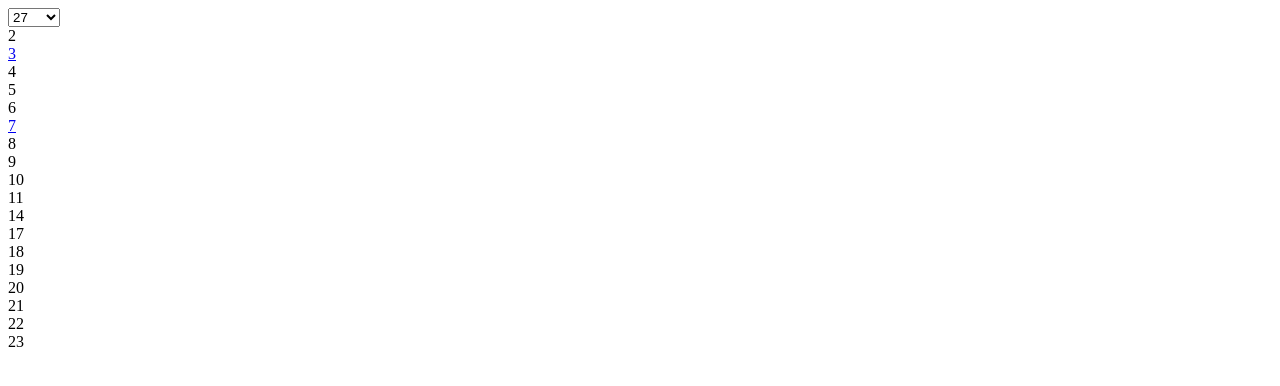
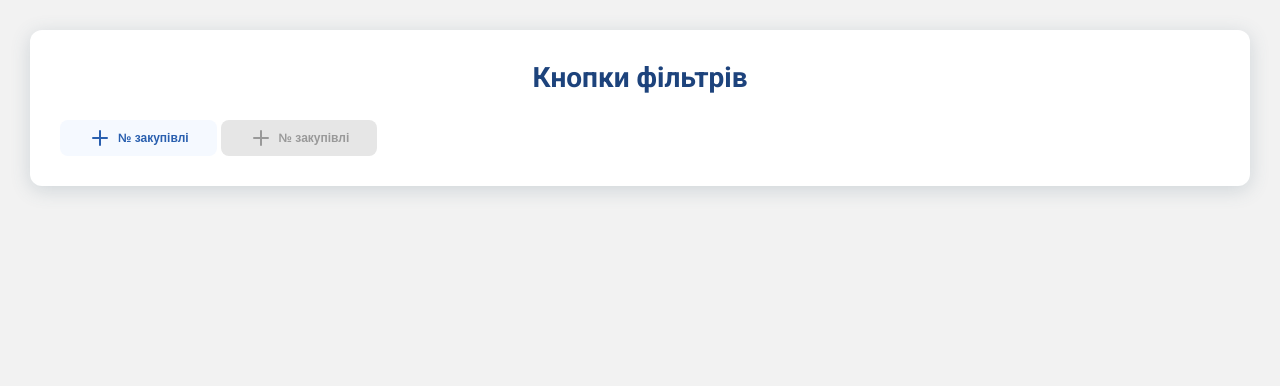
Before and after one commit to KarlMenny/test_repo, a plain HTML site: page index.html in a window 1280 px wide. Drawn offline with nearby package versions, Linux system fonts and the light colour scheme.

Commit message:
init redesign_components

```diff
--- a/index.html
+++ b/index.html
@@ -1,56 +1,37 @@
 <!DOCTYPE html>
-<html lang="en">
+<html lang="uk">
+
 <head>
     <meta charset="UTF-8">
     <meta name="viewport" content="width=device-width, initial-scale=1.0">
-    <title>Document</title>
+    <title>UI Компоненти</title>
+    <link rel="stylesheet" href="main.css">
 </head>
+
 <body>
+    <div id="PageContent" class="redesign-components">
+        <main class="main remove-safe-gutters">
+            <div class="main__wrapper">
+                <div class="custom-block custom-block_theme_white container-1770">
+                    <div class="custom-block__title">Кнопки фільтрів</div>
+                    <button class="btn btn_h_36 btn_color_light-blue" type="button">
+                        <svg width="24" height="24" viewBox="0 0 24 24" fill="none" xmlns="http://www.w3.org/2000/svg">
+                            <path d="M19 12H5M12 5V19" stroke="#295FAF" stroke-width="2" stroke-linecap="round"
+                                stroke-linejoin="round" />
+                        </svg>
+                        <span>№ закупівлі</span>
+                    </button>
+                    <button class="btn btn_h_36 btn_color_light-blue" type="button" disabled>
+                        <svg width="24" height="24" viewBox="0 0 24 24" fill="none" xmlns="http://www.w3.org/2000/svg">
+                            <path d="M19 12H5M12 5V19" stroke="#295FAF" stroke-width="2" stroke-linecap="round"
+                                stroke-linejoin="round" />
+                        </svg>
+                        <span>№ закупівлі</span>
+                    </button>
+                </div>
+            </div>
+        </main>
+    </div>
+</body>
 
-    <select>
-        <option value="1">27</option>
-        <option value="2">2</option>
-        <option value="3">3</option>
-        <option value="4">4</option>
-        <option value="5">5</option>
-        <option value="6">6</option>
-        <option value="6">999</option>
-        <option value="6">999</option>
-        <option value="6">9992</option>
-		<option value="6">еуе</option>
-		<option value="6">777</option>
-		<option value="6">888</option>
-		<option value="6">xxx</option>
-		<option value="6">zzz</option>
-        <option value="7">999</option>
-        <option value="8">999</option>
-        <option value="9">999</option>
-        <option value="10">999</option>
-    </select>
-
-    <div>2</div>
-    <a href="#">3</a>
-    <div>4</div>
-    <div id="5">5</div>
-    <div>6</div>
-    <a href="#">7</a>
-    <div>8</div>
-    <div>9</div>
-    <div>10</div>
-    <div>11</div>
-    <div>14</div>
-    <div>17</div>
-    <div>18</div>
-     <div>19</div>
-     <div>20</div>
-    <div>21</div>
-    <div>22</div>
-       <div>23</div>
-
-
-    <script src="https://ajax.googleapis.com/ajax/libs/jquery/3.7.0/jquery.min.js"></script>
-    <script>
-        console.log($('select option:selected').val());
-    </script>
-</body>
 </html>
--- /dev/null
+++ b/main.css
@@ -0,0 +1,300 @@
+@import url('https://fonts.googleapis.com/css2?family=Roboto:ital,wght@0,100..900;1,100..900&display=swap');
+
+:root {
+    --grey-color: #F2F2F2;
+    --grey-color-2: #B3B3B3;
+    --grey-color-3: #666666;
+    --grey-light-color: #999;
+    --grey-light-color-2: #E6E6E6;
+    --blue-color: #1D437C;
+    --blue-color-2: #295FAF;
+    --blue-color-3: #235093;
+    --blue-color-4: #2759A5;
+    --blue-light-color: #EAF1FA;
+    --blue-light-color-2: #ACC6EC;
+    --blue-light-color-3: #5A8CD8;
+    --blue-light-color-4: #D6E2F5;
+    --blue-light-color-5: #F5F9FF;
+    --blue-light-color-6: #83A9E2;
+    --white-color: #fff;
+    --danger-color: #E65151;
+    --danger-color-2: #861313;
+    --danger-color-3: #EC7979;
+    --danger-color-4: #F9D2D2;
+    --danger-color-5: #590D0D;
+    --danger-color-6: #F2A6A6;
+    --red-light-color: #FCE9E9;
+    --info-color: #0DCAF0;
+    --info-color-2: #2CD8FA;
+    --warning-color: #FFDD33;
+    --success-color: #5BD77A;
+    --success-color-2: #28A447;
+    --green-color-2: #ACD8BB;
+    --green-color-3: #1B5E2C;
+    --green-color-4: #ADEBBC;
+    --green-light-color: #EAFAEE;
+    --green-light-color-2: #D6F5DE;
+    --green-light-color-3: #54C754;
+    --green-light-color-4: #84E19B;
+    --green-light-color-5: #35CE5B;
+}
+
+/* COMMON start */
+
+* {
+    outline: none;
+}
+
+html {
+    height: 100%;
+}
+
+body,
+html {
+    min-height: 100%;
+    width: 100%;
+}
+
+body {
+    font-family: "Roboto", sans-serif;
+    font-optical-sizing: auto;
+    font-weight: 400;
+    font-style: normal;
+    font-size: 16px;
+    line-height: 20.8px;
+    color: var(--blue-color);
+    font-variation-settings: "wdth" 100;
+    margin: 0;
+}
+
+ol,
+ul,
+p {
+    margin: 0;
+    padding: 0;
+}
+
+ol,
+ul {
+    list-style: none;
+}
+
+textarea {
+    min-height: 87px;
+}
+
+img {
+    max-width: 100%;
+    height: auto;
+}
+
+a {
+    color: var(--blue-color);
+    cursor: pointer;
+}
+
+a:hover {
+    text-decoration: none;
+}
+
+a.link-blue-light {
+    transition: color .2s ease;
+    color: var(--blue-light-color-3);
+}
+
+a.link-blue-light:hover {
+    color: var(--blue-light-color-6);
+}
+
+.text-muted {
+    color: var(--grey-light-color);
+}
+
+.text-size-18 {
+    font-size: 18px;
+    line-height: 23.4px;
+}
+
+.text-break {
+    word-break: break-all;
+}
+
+.title-page-28 {
+    font-size: 28px;
+    line-height: 36.4px;
+    font-weight: 700;
+}
+
+.container-1470 {
+    max-width: 1470px;
+    margin: 0 auto;
+}
+
+.container-1770 {
+    max-width: 1770px;
+    margin: 0 auto;
+}
+
+#PageContent {
+    padding: 0 10px;
+    display: flex;
+    flex-direction: column;
+    min-height: 100vh;
+}
+
+.remove-safe-gutters {
+    margin-left: -10px;
+    margin-right: -10px;
+}
+
+.cursor-pointer {
+    cursor: pointer;
+}
+
+/* COMMON end */
+
+/* CUSTOM BLOCKS - start */
+
+.main {
+    flex-grow: 1;
+    background-color: var(--grey-color);
+}
+
+.main__content {
+    flex-grow: 1;
+}
+
+.main__wrapper {
+    padding: 30px;
+}
+
+.main__tabs-content {
+    display: flex;
+    justify-content: center;
+}
+
+.main__tabs {
+    max-width: 1000px;
+    flex-grow: 1;
+}
+
+.custom-block {
+    margin-bottom: 30px;
+    padding: 30px;
+    border-radius: 12px;
+    box-shadow: 0px 4px 20px 0px #415E7233;
+}
+
+.custom-block_one-block {
+    margin-bottom: 0 !important;
+}
+
+.custom-block__title {
+    margin-bottom: 24px;
+    font-size: 28px;
+    font-weight: 700;
+    line-height: 36.4px;
+    text-align: center;
+}
+
+.custom-block__title_mb_12 {
+    margin-bottom: 12px;
+}
+
+.custom-block__subtitle {
+    font-size: 18px;
+    font-weight: 700;
+    line-height: 23.4px;
+}
+
+.custom-block__text {
+    line-height: 20.8px;
+    margin-bottom: 12px;
+}
+
+.custom-block__text_fz_14 {
+    line-height: 18.2px;
+    font-size: 14px;
+}
+
+.custom-block__text_mb_16 {
+    margin-bottom: 16px;
+}
+
+.custom-block_theme_white {
+    background-color: var(--white-color);
+}
+
+.custom-block_theme_white .custom-block__subtitle,
+.custom-block_theme_white .custom-block__title,
+.custom-block_theme_white .custom-block__text {
+    color: var(--blue-color);
+}
+
+.custom-block_theme_blue {
+    background-color: var(--blue-color-2);
+}
+
+.custom-block_theme_blue .custom-block__subtitle,
+.custom-block_theme_blue .custom-block__title,
+.custom-block_theme_blue .custom-block__text {
+    color: var(--white-color);
+}
+
+/* ========================
+   КНОПКИ
+   ======================== */
+
+.btn {
+    height: 46px;
+    display: inline-flex;
+    align-items: center;
+    justify-content: center;
+    text-align: center;
+    gap: 6px;
+    user-select: none;
+    border: 0;
+    padding: 6px 28px;
+    font-size: 12px;
+    font-weight: 700;
+    line-height: normal;
+    border-radius: 8px;
+    transition: background-color 0.2s ease;
+    cursor: pointer;
+}
+
+.btn.focus,
+.btn:focus {
+    outline: 2px solid #000;
+    outline-offset: 1px;
+}
+
+.btn.disabled:hover,
+.btn:disabled:hover,
+.btn.disabled,
+.btn:disabled {
+    color: #999;
+    background-color: var(--grey-light-color-2);
+    border-color: var(--grey-light-color-2);
+    cursor: not-allowed;
+}
+
+.btn.disabled svg path,
+.btn:disabled svg path {
+    stroke: var(--grey-light-color);
+}
+
+.btn_h_36 {
+    height: 36px;
+}
+
+.btn_color_light-blue {
+    background-color: var(--blue-light-color-5);
+    color: var(--blue-color-2);
+}
+
+.btn_color_light-blue:hover {
+    background-color: #E8F2FF;
+}
+
+/* CUSTOM BLOCKS - end */
```
